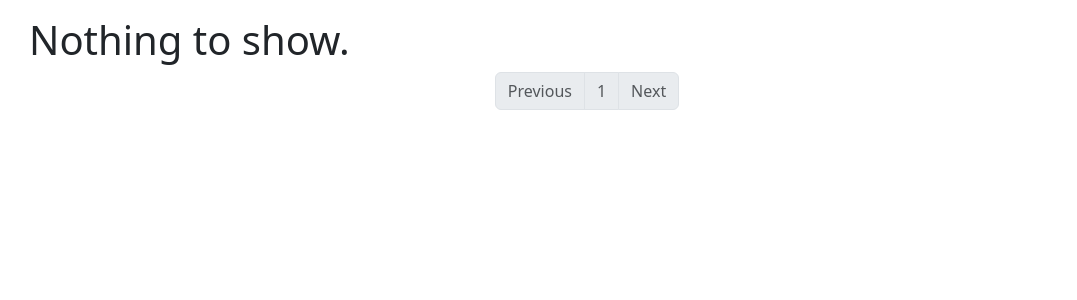
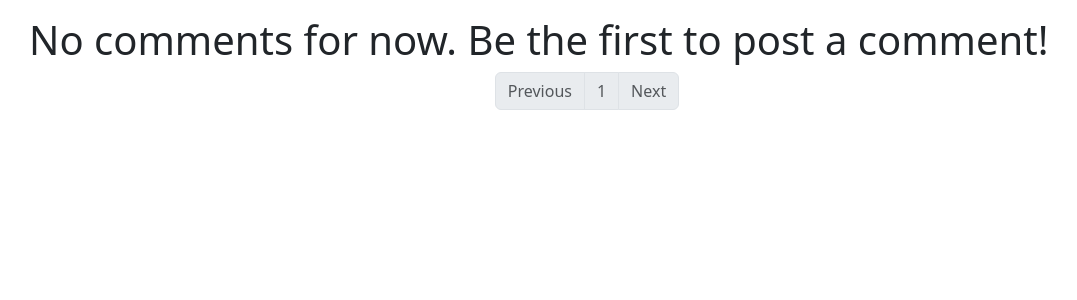
Before and after one commit to Atinon/project, a Django app: page / in a window 1280 px wide. Shown: the part 73-373 px from the top of the page, without its empty margins (53-1130 px from the left). Run offline with Django 4.2, Linux system fonts and the light colour scheme; the visitor is signed in with stand-in values (Sample User, id 1); some libraries are stand-ins or nearby versions.

Commit message:
Refactored text on empty queryset

```diff
--- a/exam_project/templates/main/index.html
+++ b/exam_project/templates/main/index.html
@@ -24,7 +24,7 @@
             </div>
         </div>
         {% empty %}
-        <H1>Nothing to show.</H1>
+        <H1>No comments for now. Be the first to post a comment!</H1>
     {% endfor %}
 
     <nav aria-label="Page navigation example">
```
